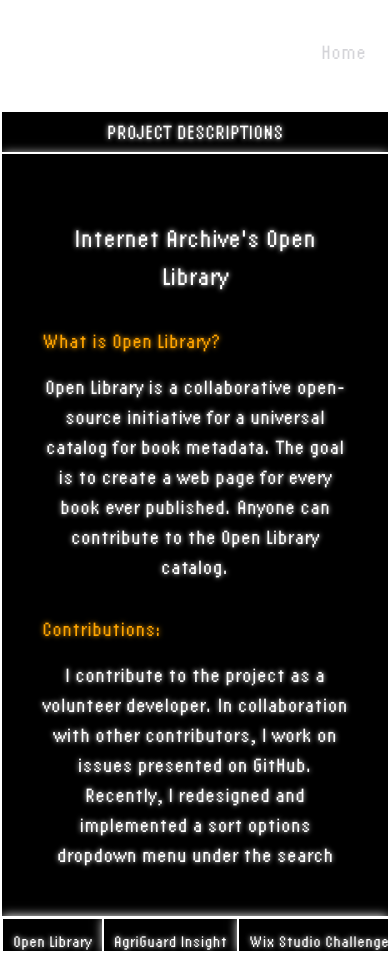
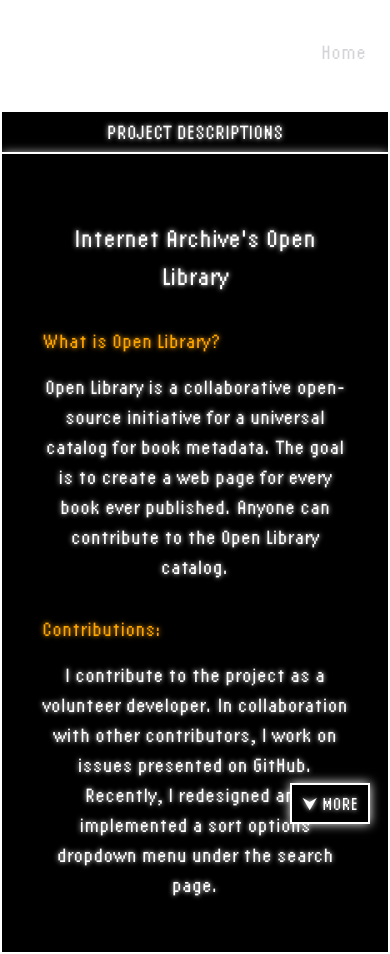
Before and after one commit to aarasawa/aarasawa.dev, a Next.js app: page /projects in a window 390 px wide. Built offline with nearby package versions, Linux system fonts and the light colour scheme.

Commit message:
Updated mobile projects menu

```diff
--- a/app/components/ProjectPage/MobileDosTabs/MobileDosTabs.module.css
+++ b/app/components/ProjectPage/MobileDosTabs/MobileDosTabs.module.css
@@ -1,4 +1,3 @@
-/* Existing CSS */
 .container {
   display: flex;
   flex-direction: column;
@@ -38,36 +37,6 @@
   overflow-y: auto;
 }
 
-.tabs {
-  display: flex;
-  flex-direction: row;
-  border-top: 2px solid white;
-  width: 100%;
-  box-shadow: 0 0 10px white;
-  overflow-x: auto;
-  overflow-y: hidden;
-  max-height: calc(100% - 50px);
-}
-
-.tabButton {
-  background-color: black;
-  color: white;
-  border: 1px solid white;
-  padding: 10px;
-  cursor: pointer;
-  text-align: center;
-  transition: background-color 0.3s, color 0.3s, box-shadow 0.3s;
-  box-shadow: 0 0 10px white;
-  text-shadow: 0 0 5px white;
-  flex: 1 0 auto;
-}
-
-.tabButton:hover {
-  background-color: white;
-  color: black;
-  box-shadow: 0 0 15px white;
-}
-
 .tabContent {
   display: none;
   padding: 20px;
@@ -81,3 +50,48 @@
 .tabContent.active {
   display: block;
 }
+
+.floatingButton {
+  position: fixed;
+  bottom: 20px;
+  right: 20px;
+  background-color: black;
+  color: white;
+  border: 2px solid white;
+  padding: 5px 10px;
+  font-size: 18px;
+  cursor: pointer;
+  box-shadow: 0 0 10px white;
+  text-shadow: 0 0 5px white;
+  z-index: 1;
+}
+
+.menu {
+  position: fixed;
+  bottom: 80px;
+  right: 20px;
+  width: 200px;
+  background-color: black;
+  border: 2px solid white;
+  box-shadow: 0 0 10px white;
+  z-index: 1000;
+  overflow-y: auto;
+  max-height: 300px;
+}
+
+.menuItem {
+  width: 100%;
+  padding: 10px;
+  text-align: left;
+  background: none;
+  border: none;
+  cursor: pointer;
+  color: white;
+  text-shadow: 0 0 5px white;
+}
+
+.menuItem:hover {
+  background-color: white;
+  color: black;
+  box-shadow: 0 0 15px white;
+}
--- a/app/components/ProjectPage/MobileDosTabs/MobileDosTabs.tsx
+++ b/app/components/ProjectPage/MobileDosTabs/MobileDosTabs.tsx
@@ -1,12 +1,14 @@
 import React, { useState } from 'react';
-import { OpenLib, AgriGuard, PhotoFilm, AgriTag, PesticideNOI, ProjectSwampfish } from '../ProjectDescriptions';
+import { OpenLib, AgriGuard, PhotoFilm, AgriTag, PesticideNOI, ProjectSwampfish } from '../ProjectDescriptions/ProjectDescriptions';
 import styles from './MobileDosTabs.module.css';
 
 const MobileDosTabs: React.FC = () => {
   const [activeTab, setActiveTab] = useState('Open Library');
+  const [menuOpen, setMenuOpen] = useState(false);
 
   const openTab = (tabName: string) => {
     setActiveTab(tabName);
+    setMenuOpen(false);
   };
 
   const handleSwipe = (e: React.TouchEvent<HTMLDivElement>) => {
@@ -43,14 +45,19 @@
           <ProjectSwampfish />
         </div>
       </div>
-      <div className={styles.tabs}>
-        <button className={styles.tabButton} onClick={() => openTab('Open Library')}>Open Library</button>
-        <button className={styles.tabButton} onClick={() => openTab('AgriGuard Insight')}>AgriGuard Insight</button>
-        <button className={styles.tabButton} onClick={() => openTab('Wix Studio Challenge')}>Wix Studio Challenge</button>
-        <button className={styles.tabButton} onClick={() => openTab('AgriTag')}>AgriTag</button>
-        <button className={styles.tabButton} onClick={() => openTab('Pesticide Notification System')}>Pesticide Notification System</button>
-        <button className={styles.tabButton} onClick={() => openTab('Project SwampFish')}>Project SwampFish</button>
-      </div>
+      <button className={styles.floatingButton} onClick={() => setMenuOpen(!menuOpen)}>
+        {menuOpen ? '⮝ MORE' : '⮟ MORE'}
+      </button>
+      {menuOpen && (
+        <div className={styles.menu}>
+          <button className={styles.menuItem} onClick={() => openTab('Open Library')}>Open Library</button>
+          <button className={styles.menuItem} onClick={() => openTab('AgriGuard Insight')}>AgriGuard Insight</button>
+          <button className={styles.menuItem} onClick={() => openTab('Wix Studio Challenge')}>Wix Studio Challenge</button>
+          <button className={styles.menuItem} onClick={() => openTab('AgriTag')}>AgriTag</button>
+          <button className={styles.menuItem} onClick={() => openTab('Pesticide Notification System')}>Pesticide Notification System</button>
+          <button className={styles.menuItem} onClick={() => openTab('Project SwampFish')}>Project SwampFish</button>
+        </div>
+      )}
     </div>
   );
 };
--- a/app/components/ProjectPage/WebDosTabs/WebDosTabs.module.css
+++ b/app/components/ProjectPage/WebDosTabs/WebDosTabs.module.css
@@ -19,30 +19,6 @@
   color: white;
   box-shadow: 0 0 10px white;
   text-shadow: 0 0 5px white;
-}
-
-.buttonGroup {
-  display: flex;
-}
-
-.controlButton {
-  width: 20px;
-  height: 20px;
-  margin: 0 2px;
-  border: 1px solid white;
-  background-color: black;
-  color: white;
-  text-align: center;
-  cursor: pointer;
-  transition: background-color 0.3s, color 0.3s;
-  box-shadow: 0 0 10px white;
-  text-shadow: 0 0 5px white;
-}
-
-.controlButton:hover {
-  background-color: white;
-  color: black;
-  box-shadow: 0 0 15px white;
 }
 
 .content {
--- a/app/components/ProjectPage/WebDosTabs/WebDosTabs.tsx
+++ b/app/components/ProjectPage/WebDosTabs/WebDosTabs.tsx
@@ -1,5 +1,5 @@
 import React, { useState } from 'react';
-import { OpenLib, AgriGuard, PhotoFilm, AgriTag, PesticideNOI, ProjectSwampfish } from '../ProjectDescriptions';
+import { OpenLib, AgriGuard, PhotoFilm, AgriTag, PesticideNOI, ProjectSwampfish } from '../ProjectDescriptions/ProjectDescriptions';
 import styles from './WebDosTabs.module.css';
 
 const DosTabs: React.FC = () => {
```
Also changed, not shown: app/components/ProjectPage/ProjectDescriptions/ProjectDescriptions.module.css (renamed from app/components/ProjectPage/ProjectDescriptions.module.css), app/components/ProjectPage/ProjectDescriptions/ProjectDescriptions.tsx (renamed from app/components/ProjectPage/ProjectDescriptions.tsx), app/components/ProjectPage/ProjectDescriptions/ProjectSectionComponent.tsx (renamed from app/components/ProjectPage/ProjectSectionComponent.tsx).
